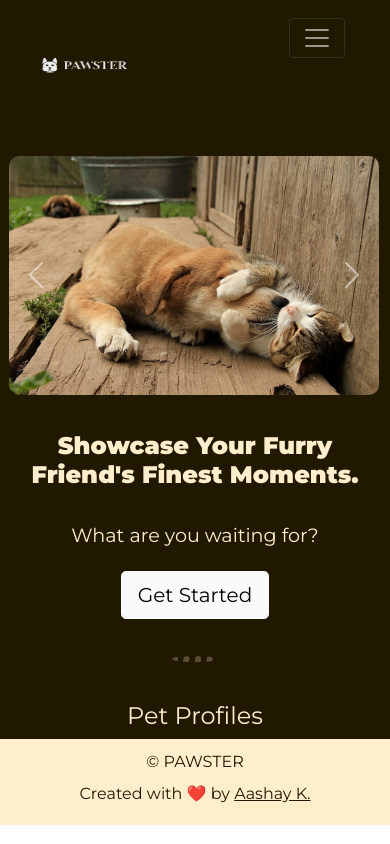
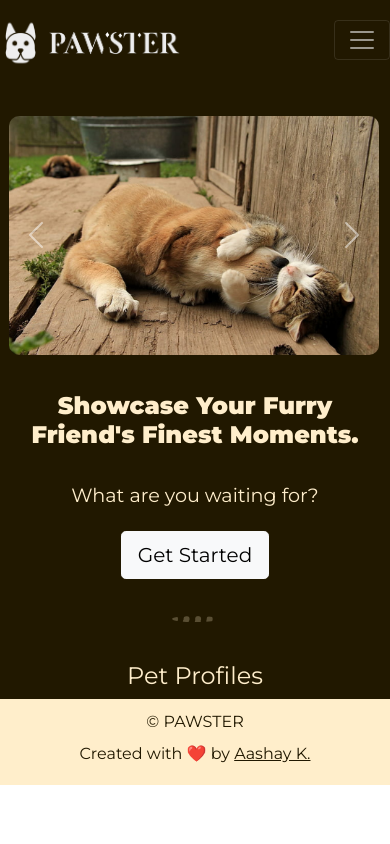
Before and after one commit to aashayk18/PAWSTER, a plain HTML site: page index.html in a window 390 px wide. Shown: the top 844 px of the page. Drawn offline with nearby package versions, Linux system fonts and the light colour scheme; no server answers.

Commit message:
styling changes

```diff
--- a/css/styles.css
+++ b/css/styles.css
@@ -316,6 +316,10 @@ hr {
 
 @media screen and (max-width: 480px) {
 
+    body {
+        overflow-x: hidden;
+    }
+
     .container-fluid {
         padding: 0;
     }
@@ -341,7 +345,7 @@ hr {
     }
 
     .navbar {
-        width: 300px;
+        width: 390px;
         height: 50px;
         margin-left: auto;
         margin-right: auto;
@@ -349,10 +353,19 @@ hr {
         margin-bottom: 20px;
     }
 
+    .nav-custom {
+        margin-top: 10px;
+    }
+
+    /* .nav-cont {
+        margin-bottom: 20px;
+    } */
+
     .navbar-logo {
-        width: 100px;
-        height: 60px;
-        padding-top: 40px;
+        width: 205px;
+        height: 55px;
+        padding-top: 0px;
+        /* margin-left: -40px; */
     }
 
     .nav-item {
@@ -369,7 +382,7 @@ hr {
     #tagline {
         width: 50%;
         margin: 0 auto;
-        margin-top: 320px;
+        margin-top: 280px;
         text-align: center;
         padding-bottom: 40px;
     }
--- a/index.html
+++ b/index.html
@@ -31,12 +31,11 @@
       <nav class="navbar navbar-expand-lg navbar-dark">
         <img src="https://github.com/aashayk18/PAWSTER/blob/master/assets/logo-tnsp.png?raw=true" class="navbar-logo"
           alt="logo image" />
-        <button class="navbar-toggler" type="button" data-bs-toggle="collapse" data-bs-target="#navbarSupportedContent"
+        <button class="navbar-toggler nav-custom" type="button" data-bs-toggle="collapse" data-bs-target="#navbarSupportedContent"
           aria-controls="navbarSupportedContent" aria-expanded="false" aria-label="Toggle navigation">
           <span class="navbar-toggler-icon"></span>
         </button>
-
-        <div class="collapse navbar-collapse" id="navbarSupportedContent">
+        <div class="collapse navbar-collapse nav-cont" id="navbarSupportedContent">
           <ul class="navbar-nav ms-auto">
             <li class="nav-item">
               <a class="nav-link" href="#features">Features</a>
```
